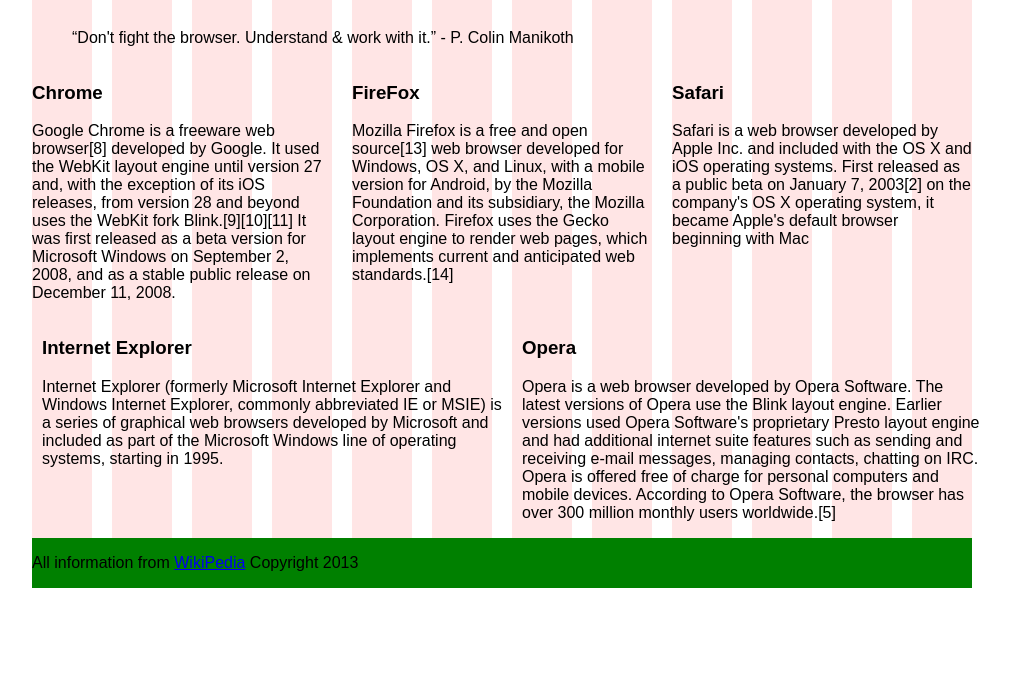
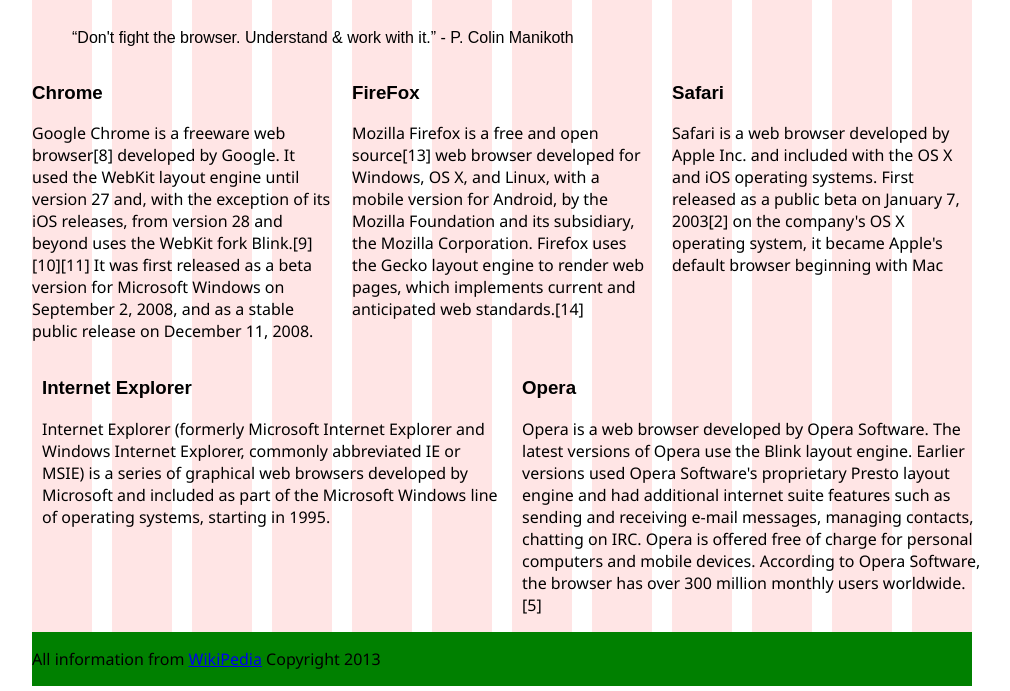
Before and after one commit to nspanjer/Midterm-Refresher-A-master, a plain HTML site: page index.html in a window 1280 px wide. Shown: the part 109-800 px from the top of the page, without its empty margins (138-1148 px from the left). Drawn offline with Linux system fonts and the light colour scheme.

Commit message:
Google Fonts

```diff
--- a/css/styles.css
+++ b/css/styles.css
@@ -4,7 +4,9 @@ footer {
 	background-color: green;
 }
 
-
+p {
+	font-family: 'Noto Sans', sans-serif;
+}
 
 /* Help Class to Show Grid */
 .showgrid {
--- a/index.html
+++ b/index.html
@@ -8,8 +8,10 @@
 
 	<link href="favicon.ico" rel="icon" type="image/x-icon" />
 
+
 	<link rel="stylesheet" href="css/normalize.css" />
 	<link rel="stylesheet" href="css/960.css" />
+    <link href='http://fonts.googleapis.com/css?family=Noto+Sans' rel='stylesheet' type='text/css'>
 	<link rel="stylesheet" href="css/styles.css" />
 
 </head>
```
